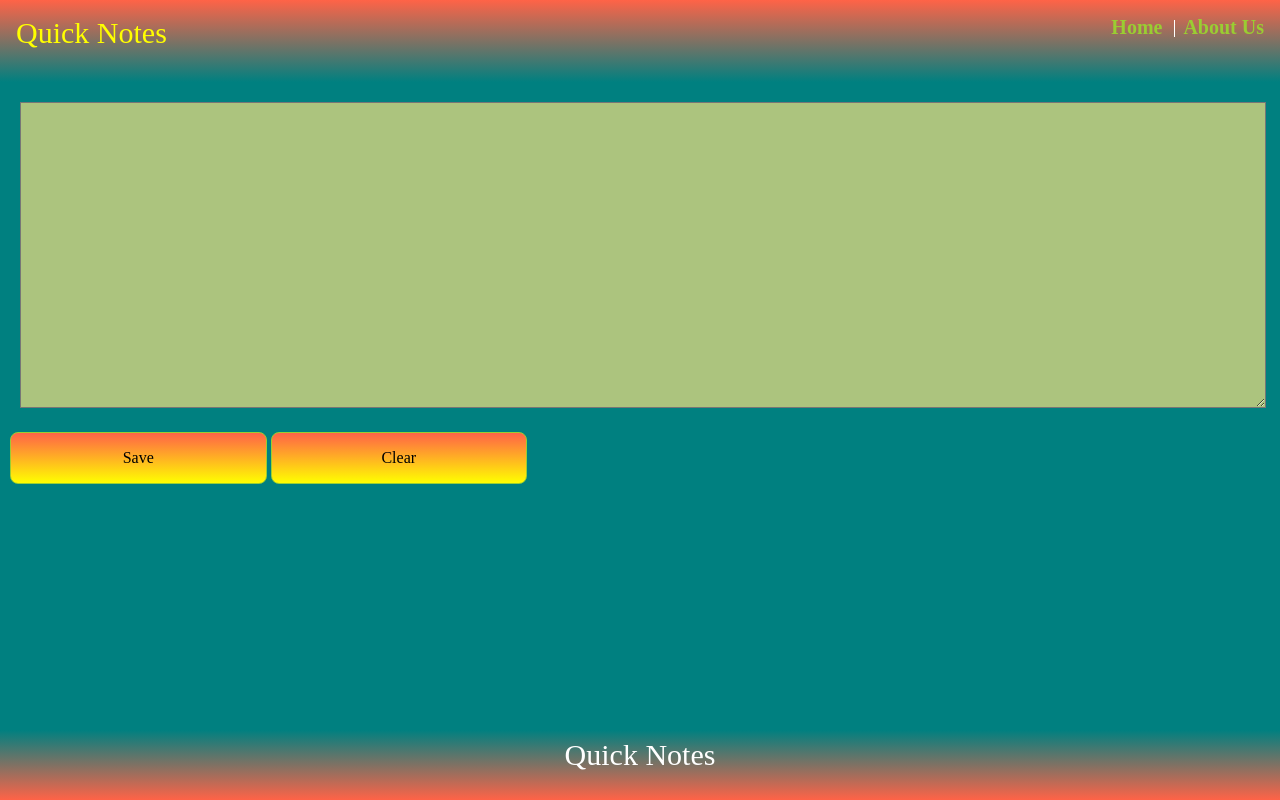
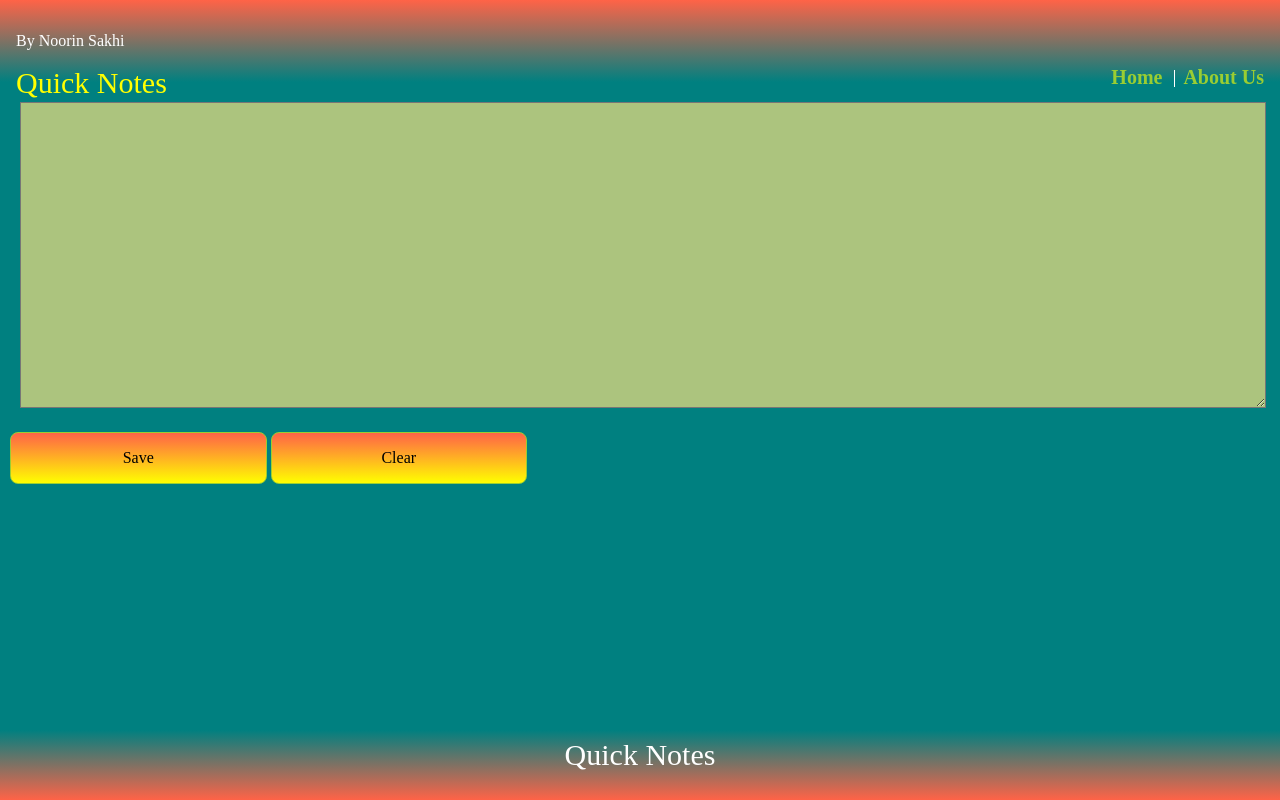
Before and after one commit to NS007-dev/NarrowNotes, a plain HTML site: page index.html in a window 1280 px wide. Drawn offline with Linux system fonts and the light colour scheme; a web font is replaced by a local one.

Commit message:
Update index.html

```diff
--- a/index.html
+++ b/index.html
@@ -8,11 +8,12 @@
     <meta charset="UTF-8">
     <meta http-equiv="X-UA-Compatible" content="IE=edge">
     <meta name="viewport" content="width=device-width, initial-scale=1.0">
-    <title>Notes</title>
+    <title>Narrow Notes</title>
 </head>
 
 <body>
     <div id="header">
+        <p style="color: white;"> By Noorin Sakhi </p>
         <div id="name">Quick Notes</div>
         <div id="menubutton"><a id="menulink" href="#">&#9776</a></div>
         <div id="menu" class="hiddenmenu">
```
